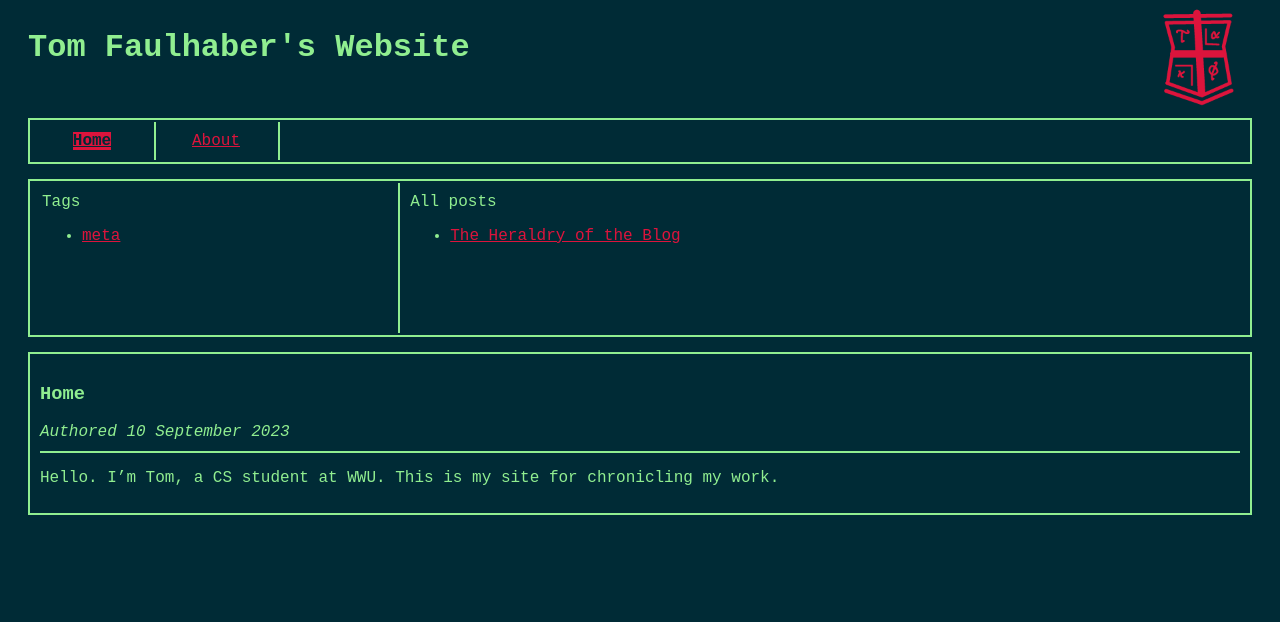
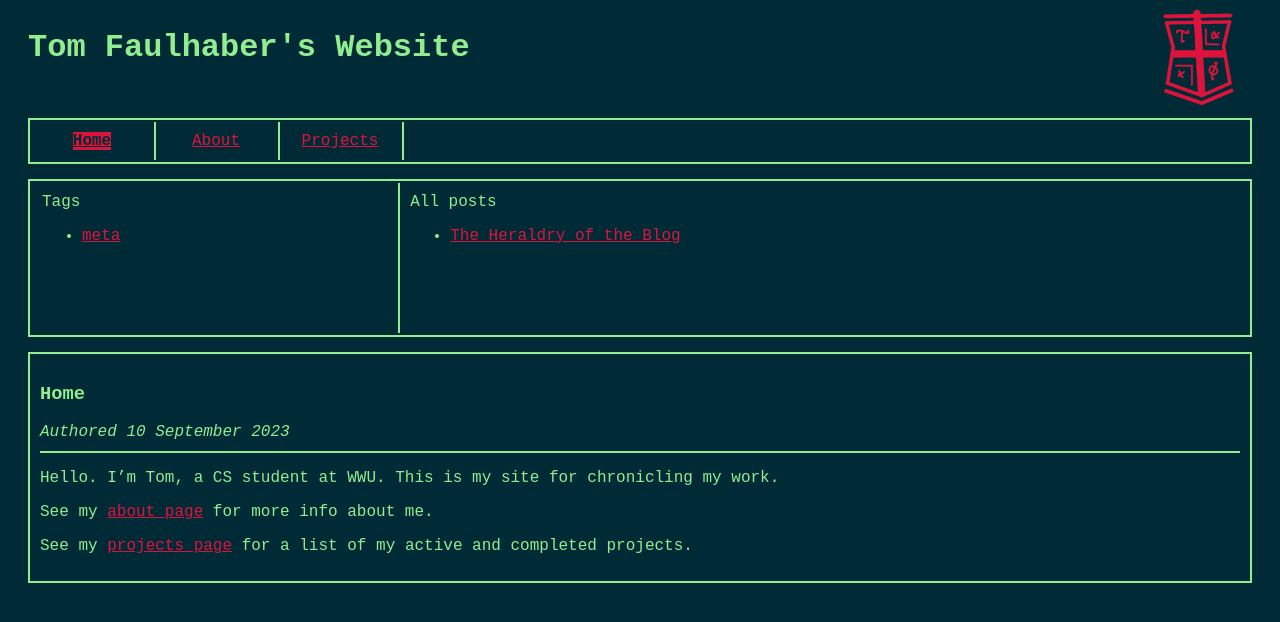
Before and after one commit to faulhat/faulhat.github.io, a Jekyll site: the page built from index.md, in a window 1280 px wide. Shown: the top 622 px of the page. Built offline with Jekyll 4.4.1, drawn with Linux system fonts in a browser that asks for light colours.

Commit message:
Added new projects page.

```diff
--- a/_layouts/default.html
+++ b/_layouts/default.html
@@ -28,6 +28,14 @@
                   <a href="/about" class="selected">About</a>
                {% else %}
                   <a href="/about">About</a>
+               {% endif %}
+            </td>
+
+            <td class="navcell">
+               {% if page.url == "/projects/" %}
+                  <a href="/projects" class="selected">Projects</a>
+               {% else %}
+                  <a href="/projects">Projects</a>
                {% endif %}
             </td>
 
--- a/assets/css/style.css
+++ b/assets/css/style.css
@@ -92,8 +92,8 @@ a {
 }
 
 .inline-img {
-   max-width: 50%;
-   max-height: 300px;
+   max-width: 75%;
+   max-height: 500px;
    margin-left: auto;
    margin-right: auto;
    margin-top: 5px;
--- a/index.md
+++ b/index.md
@@ -9,3 +9,7 @@ date: 2023-09-10
 ---
 
 Hello. I'm Tom, a CS student at WWU. This is my site for chronicling my work.
+
+See my [about page](/about/) for more info about me.
+
+See my [projects page](/projects/) for a list of my active and completed projects.
```
Also changed, not shown: projects.md (added, +56 -0 lines), assets/images/bh_screengrab.png (added), assets/images/particles.png (added), assets/images/riemann_screengrab.png (added), assets/images/tree.png (added).
